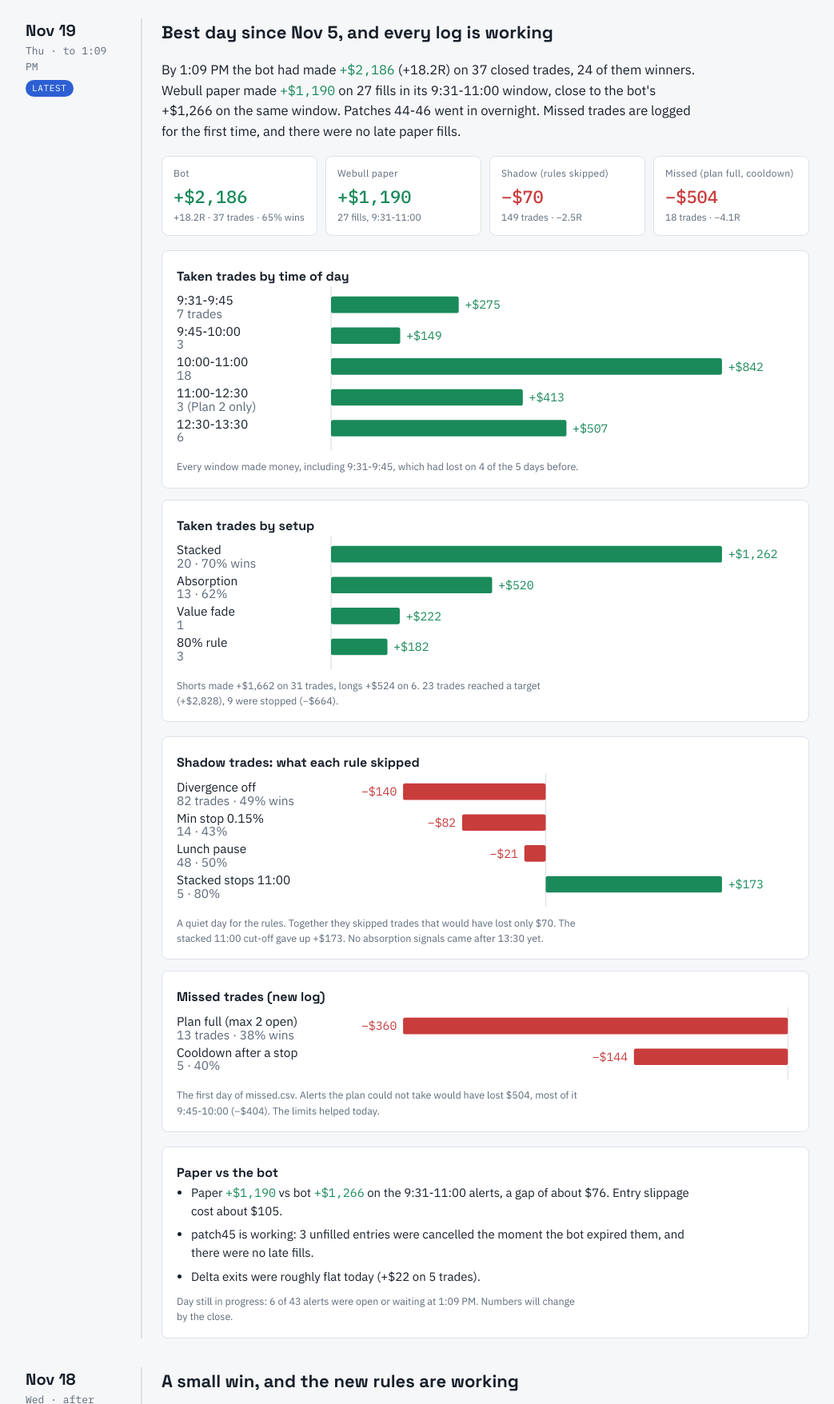
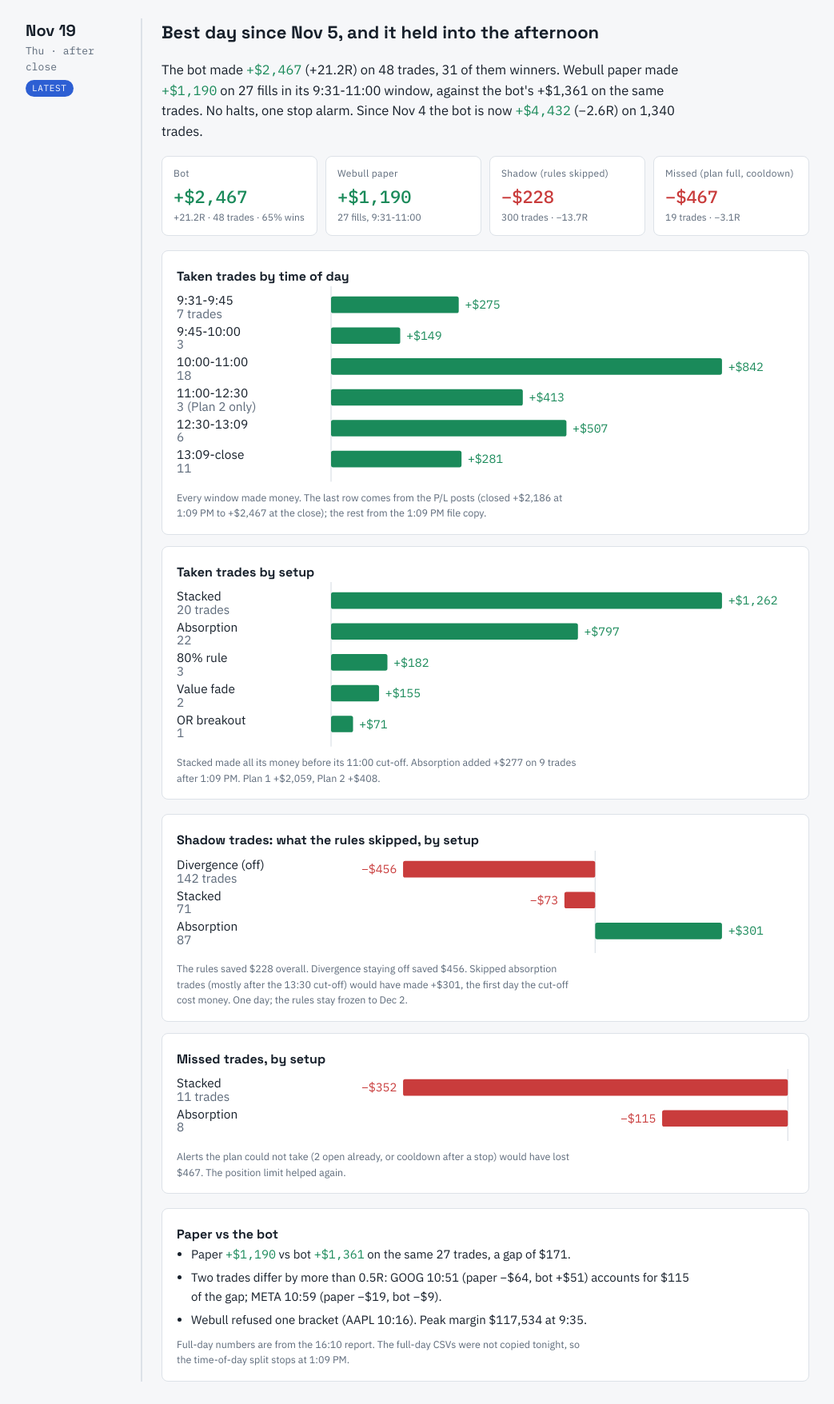
Before and after one commit to b7series-cell/footprint-guide, a plain HTML site: page review/index.html in a window 1280 px wide. Shown: the part 140-1896 px from the top of the page at 80% size, without its empty margins (118-1161 px from the left). Drawn offline with Linux system fonts and the light colour scheme.

Commit message:
Review page: Nov 19 full-day section
Co-Authored-By: Claude Opus 5.5 <noreply@anthropic.com>
Claude-Session: https://claude.ai/code/session_01DHtEr6mduyepkdVgye67KR

```diff
--- a/review/index.html
+++ b/review/index.html
@@ -73,51 +73,51 @@ a{color:var(--accent)}
 
 <!-- ===================== NOV 19 ===================== -->
 <section class="entry" id="nov19">
-  <div class="rail"><div class="d"><b>Nov 19</b>Thu · to 1:09 PM<br><span class="tag new">Latest</span></div></div>
+  <div class="rail"><div class="d"><b>Nov 19</b>Thu · after close<br><span class="tag new">Latest</span></div></div>
   <div class="body">
-    <h2>Best day since Nov 5, and every log is working</h2>
-    <p class="lead">By 1:09 PM the bot had made <span class="num g">+$2,186</span> (+18.2R) on 37 closed trades, 24 of them winners. Webull paper made <span class="num g">+$1,190</span> on 27 fills in its 9:31-11:00 window, close to the bot's +$1,266 on the same window. Patches 44-46 went in overnight. Missed trades are logged for the first time, and there were no late paper fills.</p>
+    <h2>Best day since Nov 5, and it held into the afternoon</h2>
+    <p class="lead">The bot made <span class="num g">+$2,467</span> (+21.2R) on 48 trades, 31 of them winners. Webull paper made <span class="num g">+$1,190</span> on 27 fills in its 9:31-11:00 window, against the bot's +$1,361 on the same trades. No halts, one stop alarm. Since Nov 4 the bot is now <span class="num g">+$4,432</span> (−2.6R) on 1,340 trades.</p>
     <div class="kpis">
-      <div class="kpi"><div class="k">Bot</div><div class="v g">+$2,186</div><div class="n">+18.2R · 37 trades · 65% wins</div></div>
+      <div class="kpi"><div class="k">Bot</div><div class="v g">+$2,467</div><div class="n">+21.2R · 48 trades · 65% wins</div></div>
       <div class="kpi"><div class="k">Webull paper</div><div class="v g">+$1,190</div><div class="n">27 fills, 9:31-11:00</div></div>
-      <div class="kpi"><div class="k">Shadow (rules skipped)</div><div class="v l">−$70</div><div class="n">149 trades · −2.5R</div></div>
-      <div class="kpi"><div class="k">Missed (plan full, cooldown)</div><div class="v l">−$504</div><div class="n">18 trades · −4.1R</div></div>
+      <div class="kpi"><div class="k">Shadow (rules skipped)</div><div class="v l">−$228</div><div class="n">300 trades · −13.7R</div></div>
+      <div class="kpi"><div class="k">Missed (plan full, cooldown)</div><div class="v l">−$467</div><div class="n">19 trades · −3.1R</div></div>
     </div>
 
     <div class="two">
       <div class="card">
         <h3>Taken trades by time of day</h3>
-        <div class="chart" data-chart="hbar" data-rows='[["9:31-9:45",275,"7 trades"],["9:45-10:00",149,"3"],["10:00-11:00",842,"18"],["11:00-12:30",413,"3 (Plan 2 only)"],["12:30-13:30",507,"6"]]'></div>
-        <p class="cap">Every window made money, including 9:31-9:45, which had lost on 4 of the 5 days before.</p>
+        <div class="chart" data-chart="hbar" data-rows='[["9:31-9:45",275,"7 trades"],["9:45-10:00",149,"3"],["10:00-11:00",842,"18"],["11:00-12:30",413,"3 (Plan 2 only)"],["12:30-13:09",507,"6"],["13:09-close",281,"11"]]'></div>
+        <p class="cap">Every window made money. The last row comes from the P/L posts (closed +$2,186 at 1:09 PM to +$2,467 at the close); the rest from the 1:09 PM file copy.</p>
       </div>
       <div class="card">
         <h3>Taken trades by setup</h3>
-        <div class="chart" data-chart="hbar" data-rows='[["Stacked",1262,"20 · 70% wins"],["Absorption",520,"13 · 62%"],["Value fade",222,"1"],["80% rule",182,"3"]]'></div>
-        <p class="cap">Shorts made +$1,662 on 31 trades, longs +$524 on 6. 23 trades reached a target (+$2,828), 9 were stopped (−$664).</p>
+        <div class="chart" data-chart="hbar" data-rows='[["Stacked",1262,"20 trades"],["Absorption",797,"22"],["80% rule",182,"3"],["Value fade",155,"2"],["OR breakout",71,"1"]]'></div>
+        <p class="cap">Stacked made all its money before its 11:00 cut-off. Absorption added +$277 on 9 trades after 1:09 PM. Plan 1 +$2,059, Plan 2 +$408.</p>
       </div>
     </div>
 
     <div class="two">
       <div class="card">
-        <h3>Shadow trades: what each rule skipped</h3>
-        <div class="chart" data-chart="hbar" data-rows='[["Divergence off",-140,"82 trades · 49% wins"],["Min stop 0.15%",-82,"14 · 43%"],["Lunch pause",-21,"48 · 50%"],["Stacked stops 11:00",173,"5 · 80%"]]'></div>
-        <p class="cap">A quiet day for the rules. Together they skipped trades that would have lost only $70. The stacked 11:00 cut-off gave up +$173. No absorption signals came after 13:30 yet.</p>
+        <h3>Shadow trades: what the rules skipped, by setup</h3>
+        <div class="chart" data-chart="hbar" data-rows='[["Divergence (off)",-456,"142 trades"],["Stacked",-73,"71"],["Absorption",301,"87"]]'></div>
+        <p class="cap">The rules saved $228 overall. Divergence staying off saved $456. Skipped absorption trades (mostly after the 13:30 cut-off) would have made +$301, the first day the cut-off cost money. One day; the rules stay frozen to Dec 2.</p>
       </div>
       <div class="card">
-        <h3>Missed trades (new log)</h3>
-        <div class="chart" data-chart="hbar" data-rows='[["Plan full (max 2 open)",-360,"13 trades · 38% wins"],["Cooldown after a stop",-144,"5 · 40%"]]'></div>
-        <p class="cap">The first day of missed.csv. Alerts the plan could not take would have lost $504, most of it 9:45-10:00 (−$404). The limits helped today.</p>
+        <h3>Missed trades, by setup</h3>
+        <div class="chart" data-chart="hbar" data-rows='[["Stacked",-352,"11 trades"],["Absorption",-115,"8"]]'></div>
+        <p class="cap">Alerts the plan could not take (2 open already, or cooldown after a stop) would have lost $467. The position limit helped again.</p>
       </div>
     </div>
 
     <div class="card">
       <h3>Paper vs the bot</h3>
       <ul class="pts">
-        <li>Paper <span class="num g">+$1,190</span> vs bot <span class="num g">+$1,266</span> on the 9:31-11:00 alerts, a gap of about $76. Entry slippage cost about $105.</li>
-        <li>patch45 is working: 3 unfilled entries were cancelled the moment the bot expired them, and there were no late fills.</li>
-        <li>Delta exits were roughly flat today (+$22 on 5 trades).</li>
+        <li>Paper <span class="num g">+$1,190</span> vs bot <span class="num g">+$1,361</span> on the same 27 trades, a gap of $171.</li>
+        <li>Two trades differ by more than 0.5R: GOOG 10:51 (paper −$64, bot +$51) accounts for $115 of the gap; META 10:59 (paper −$19, bot −$9).</li>
+        <li>Webull refused one bracket (AAPL 10:16). Peak margin $117,534 at 9:35.</li>
       </ul>
-      <p class="cap">Day still in progress: 6 of 43 alerts were open or waiting at 1:09 PM. Numbers will change by the close.</p>
+      <p class="cap">Full-day numbers are from the 16:10 report. The full-day CSVs were not copied tonight, so the time-of-day split stops at 1:09 PM.</p>
     </div>
   </div>
 </section>
@@ -314,7 +314,7 @@ a{color:var(--accent)}
   </div>
 </section>
 
-<p class="foot">Source: the review doc <a href="https://claude.ai/artifact/GGRp9RkCYsNRTideksxFw6">Why the bot keeps losing</a>, the server's outcomes and shadow.csv, and the variant backtest. Updated Nov 19, 1:15 PM ET.</p>
+<p class="foot">Source: the review doc <a href="https://claude.ai/artifact/GGRp9RkCYsNRTideksxFw6">Why the bot keeps losing</a>, the server's outcomes and shadow.csv, and the variant backtest. Updated Nov 19, 4:45 PM ET.</p>
 </div>
 
 <script>
```
